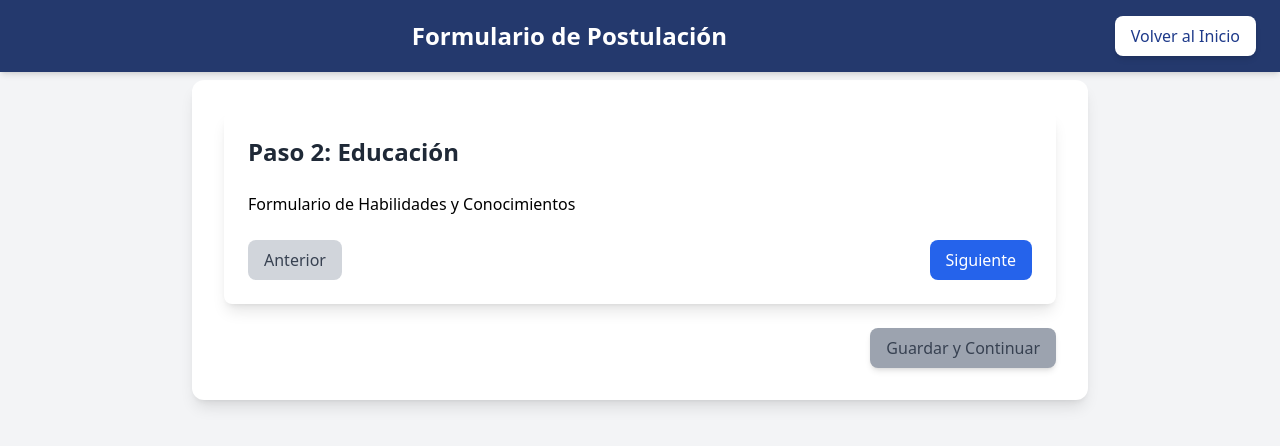
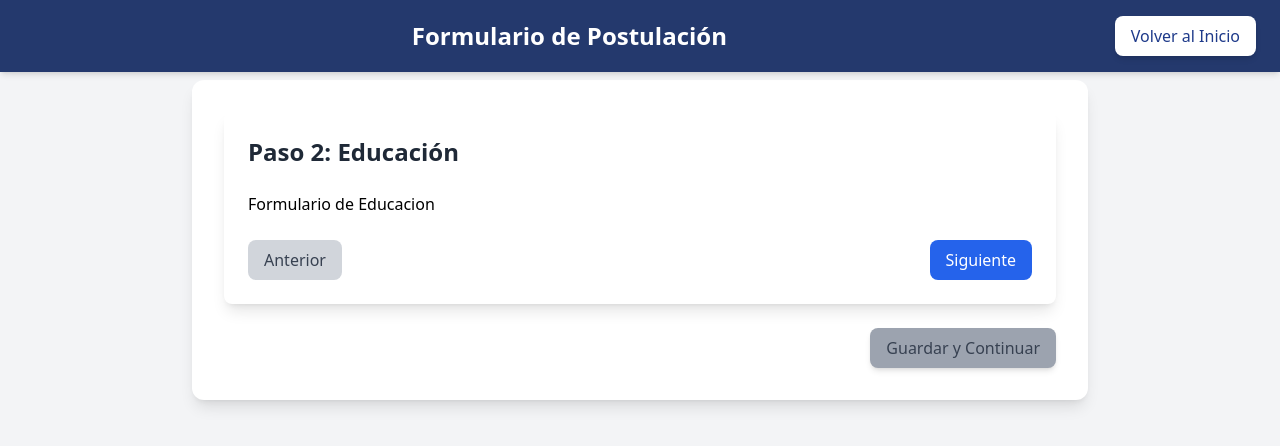
Before and after one commit to DannielDMD/Cv-Managments-Front-JSX, a React (Vite) app: page /formulario in a window 1280 px wide. Both pictures are taken after a click on the button "Siguiente". Shown: the top 446 px of the page. Built offline with nearby package versions, Linux system fonts and the light colour scheme; no server answers.

Commit message:
Modificacion de la estructura de los componentes de los formularios

```diff
--- a/src/components/form/Education.jsx
+++ /dev/null
@@ -1,5 +0,0 @@
-const Education = () => {
-    return <div>Formulario de Habilidades y Conocimientos</div>;
-  };
-
-  export default Education;
--- a/src/components/form/Experience.jsx
+++ /dev/null
@@ -1,5 +0,0 @@
-const Experience = () => {
-    return <div>Formulario de Habilidades y Conocimientos</div>;
-  };
-
-  export default Experience;
--- a/src/components/form/FormStepper.jsx
+++ b/src/components/form/FormStepper.jsx
@@ -1,9 +1,10 @@
 import { useState } from "react";
 import PersonalInfo from "../../pages/FormPages/PersonalInfo";
-import Education from "./Education";
-import WorkExperience from "./Experience";
-import Skills from "./Skills";
-import Preferences from "./Preferences";
+import EducationInfo from "../../pages/FormPages/EducationInfo"
+import ExperienceInfo from "../../pages/FormPages/ExperienceInfo"
+import SkillsInfo from "../../pages/FormPages/SkillsInfo"
+import PreferencesInfo from "../../pages/FormPages/PreferencesInfo"
+
 
 const steps = [
   "Información Personal",
@@ -39,10 +40,10 @@ const FormStepper = ({ setIsFinalStep }) => {
   const renderStep = () => {
     switch (currentStep) {
       case 0: return <PersonalInfo />;
-      case 1: return <Education />;
-      case 2: return <WorkExperience />;
-      case 3: return <Skills />;
-      case 4: return <Preferences />;
+      case 1: return <EducationInfo />;
+      case 2: return <ExperienceInfo />;
+      case 3: return <SkillsInfo />;
+      case 4: return <PreferencesInfo />;
       default: return null;
     }
   };
--- a/src/components/form/Preferences.jsx
+++ /dev/null
@@ -1,5 +0,0 @@
-const Preferences = () => {
-    return <div>Formulario de Habilidades y Conocimientos</div>;
-  };
-
-  export default Preferences;
--- a/src/components/form/Skills.jsx
+++ /dev/null
@@ -1,5 +0,0 @@
-const Skill = () => {
-    return <div>Formulario de Habilidades y Conocimientos</div>;
-  };
-
-  export default Skill;
--- a/src/pages/FormPages/EducationInfo.jsx
+++ b/src/pages/FormPages/EducationInfo.jsx
@@ -0,0 +1,5 @@
+const EducationInfo = () => {
+    return <div>Formulario de Educacion </div>;
+  };
+
+  export default EducationInfo;
--- a/src/pages/FormPages/ExperienceInfo.jsx
+++ b/src/pages/FormPages/ExperienceInfo.jsx
@@ -0,0 +1,5 @@
+const ExperienceInfo = () => {
+    return <div>Formulario de Experiencia</div>;
+  };
+
+  export default ExperienceInfo;
--- a/src/pages/FormPages/PreferencesInfo.jsx
+++ b/src/pages/FormPages/PreferencesInfo.jsx
@@ -0,0 +1,5 @@
+const PreferencesInfo = () => {
+    return <div>Formulario de Preferencias</div>;
+  };
+
+  export default PreferencesInfo;
--- a/src/pages/FormPages/SkillsInfo.jsx
+++ b/src/pages/FormPages/SkillsInfo.jsx
@@ -0,0 +1,5 @@
+const SkillsInfo = () => {
+    return <div>Formulario de Habilidades y Conocimientos</div>;
+  };
+
+  export default SkillsInfo;
--- a/src/utils/api.js
+++ b/src/utils/api.js
@@ -1,7 +1,7 @@
 // api.js (Archivo centralizado para la configuración de Axios)
 import axios from "axios";
 
-const API_URL = "http://localhost:8000"; // Ajusta la URL si es diferente
+const API_URL = "http://localhost:8000"; // URL del Backend en FastAPI
 
 export const axiosInstance = axios.create({
   baseURL: API_URL,
```
